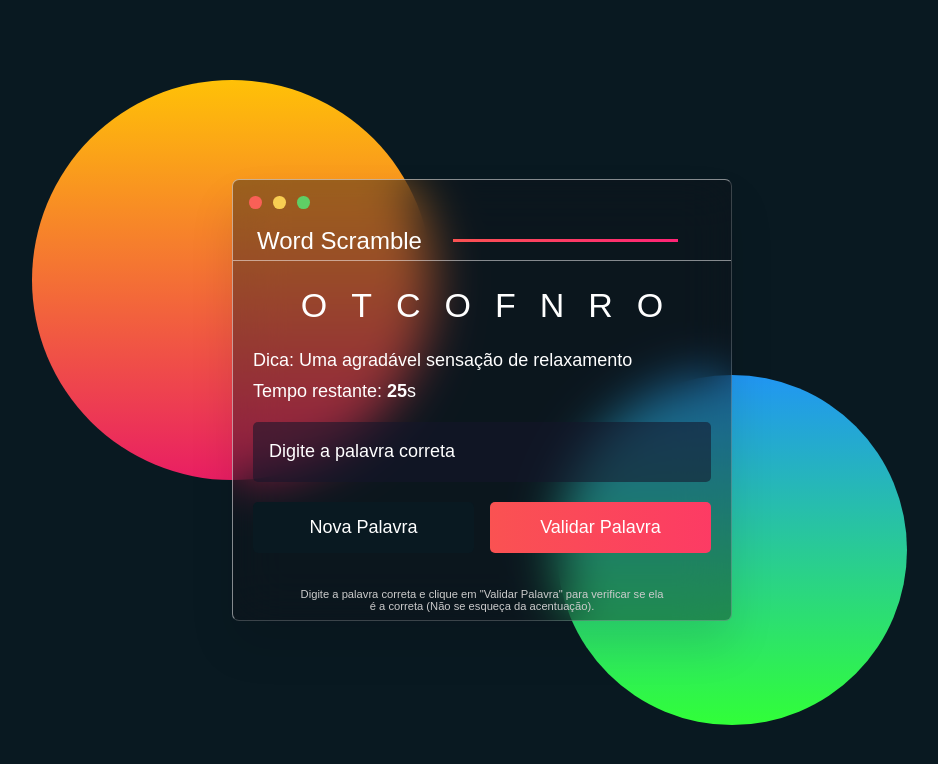
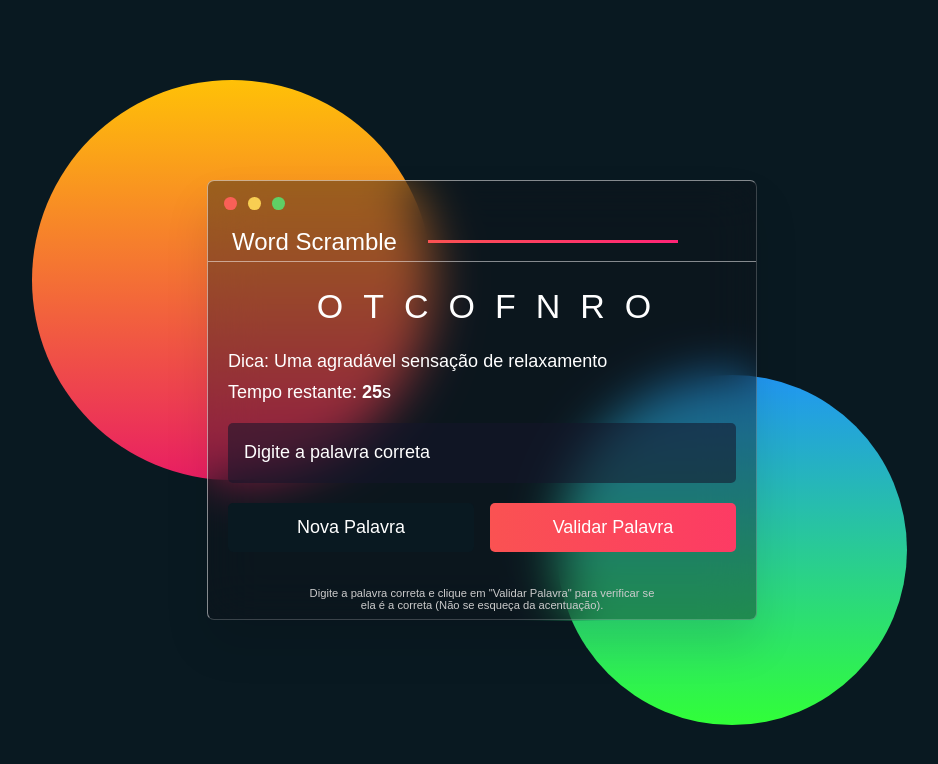
Before and after one commit to jhonatan-oliveiradev/scramble-game, a plain HTML site: page index.html in a window 1280 px wide. Shown: the whole page, without its empty margins (158-1096 px from the left). Drawn offline with Linux system fonts and the light colour scheme.

Commit message:
feat: refatorando código css e otimizando medidas para o responsivo

```diff
--- a/js/words.js
+++ b/js/words.js
@@ -12,7 +12,7 @@ let words = [
 		hint: "Símbolo matemático usado para contar",
 	},
 	{
-		word: "intercâmbio",
+		word: "barganha",
 		hint: "O ato de negociar",
 	},
 	{
--- a/style.css
+++ b/style.css
@@ -21,8 +21,8 @@ body {
 body::before {
 	content: "";
 	position: absolute;
-	width: 400px;
-	height: 400px;
+	width: 25rem;
+	height: 25rem;
 	background: linear-gradient(#ffc107, #e91e63);
 	border-radius: 50%;
 	transform: translate(-250px, -120px);
@@ -32,8 +32,8 @@ body::before {
 body::after {
 	content: "";
 	position: absolute;
-	width: 350px;
-	height: 350px;
+	width: 21.875rem;
+	height: 21.875rem;
 	background: linear-gradient(#2196f3, #31ff38);
 	border-radius: 50%;
 	transform: translate(250px, 150px);
@@ -65,7 +65,7 @@ body::after {
 }
 
 .container {
-	width: 500px;
+	width: 34.375rem;
 	background: rgba(16 18 27 / 40%);
 	color: #fff;
 	border-radius: 7px;
@@ -118,18 +118,18 @@ body::after {
 	font-size: 2.125rem;
 	font-weight: 500;
 	text-align: center;
-	letter-spacing: 24px;
+	letter-spacing: 20px;
 	margin-right: -24px;
 	text-transform: uppercase;
 }
 
 .content .details {
-	margin: 25px 0 20px;
+	margin: 1.5625rem 0 1.25rem;
 }
 
 .details p {
 	font-size: 1.125rem;
-	margin-bottom: 10px;
+	margin-bottom: 0.625rem;
 }
 
 .details bp b {
@@ -142,10 +142,10 @@ body::after {
 	color: #fff;
 	border: none;
 	width: 100%;
-	height: 60px;
+	height: 3.75rem;
 	outline: none;
 	border-radius: 5px;
-	padding: 0 16px;
+	padding: 0 1rem;
 	font-size: 1.125rem;
 }
 
@@ -156,7 +156,7 @@ body::after {
 .content .buttons {
 	display: flex;
 	justify-content: space-between;
-	margin-top: 20px;
+	margin-top: 1.25rem;
 }
 
 .buttons button {
@@ -164,7 +164,7 @@ body::after {
 	outline: none;
 	color: #fff;
 	width: calc(100% / 2 - 8px);
-	padding: 15px 0;
+	padding: 0.9rem 0;
 	font-size: 1.125rem;
 	border-radius: 5px;
 	cursor: pointer;
@@ -197,7 +197,7 @@ body::after {
 }
 
 .tips {
-	padding: 0 4rem 0.5rem 4rem;
+	padding: 0 6rem 0.5rem 6rem;
 	text-align: center;
 	font-size: 0.7rem;
 	color: #ccc;
```
